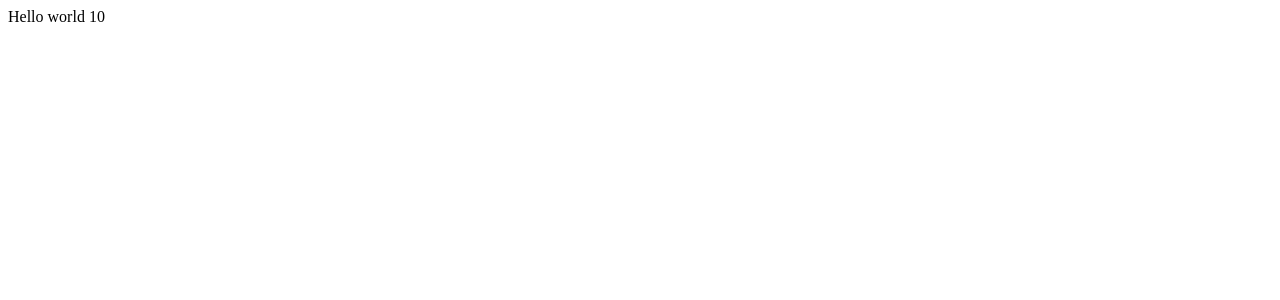
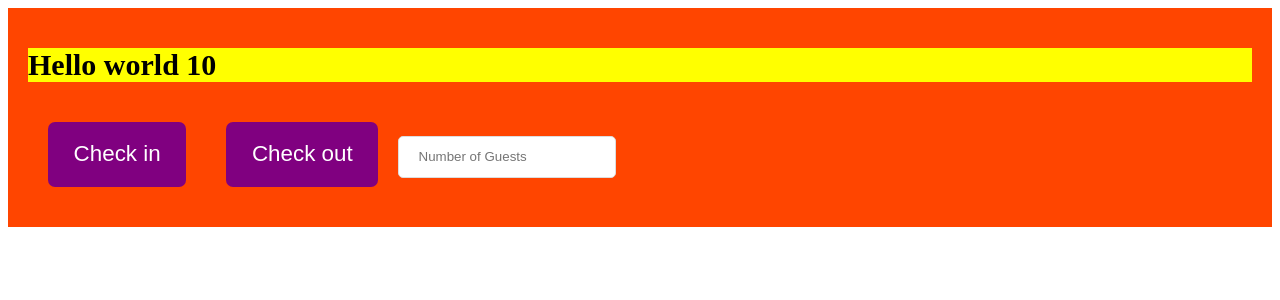
Before and after one commit to chshahid119/hotel-management-wildOasis, a React (Vite) app: page / in a window 1280 px wide. Shown: the top 300 px of the page. Built offline with nearby package versions, Linux system fonts and the light colour scheme.

Commit message:
include scratch course of Styled Components

```diff
--- a/package.json
+++ b/package.json
@@ -11,7 +11,8 @@
   },
   "dependencies": {
     "react": "^18.2.0",
-    "react-dom": "^18.2.0"
+    "react-dom": "^18.2.0",
+    "styled-components": "^6.1.13"
   },
   "devDependencies": {
     "@types/react": "^18.2.15",
--- a/src/App.jsx
+++ b/src/App.jsx
@@ -1,10 +1,45 @@
+import styled from "styled-components";
 
+const H1=styled.h1`
+font-size: 30px;
+font-weight: 600;
+background-color: yellow;
+`
+
+const Button = styled.button`
+font-size: 1.4rem;
+padding: 1.2rem 1.6rem;
+font-weight: 500;
+border: none;
+border-radius: 7px;
+background-color: purple;
+color: white;
+cursor: pointer;
+
+margin: 20px;
+`
+
+const Input = styled.input`
+border: 1px solid #ddd;
+border-radius: 5px;
+padding: 0.8rem 1.2rem;
+`
+
+const StyledApp = styled.div`
+
+background-color: orangered;
+padding: 20px;
+`
 function App() {
   const a=10
   return (
-    <div>
-      Hello world {a}
-    </div>
+    <StyledApp>
+      <H1>Hello world {a}</H1>
+      <Button onClick={()=>alert("Check in")}>Check in</Button>
+      <Button onClick={() => alert("Check out")}>Check out</Button>
+
+      <Input type="number" placeholder="Number of Guests"/>
+    </StyledApp>
   )
 }
 
```
Also changed, not shown: 1 other file (tests, documents, lock files or other folders).
